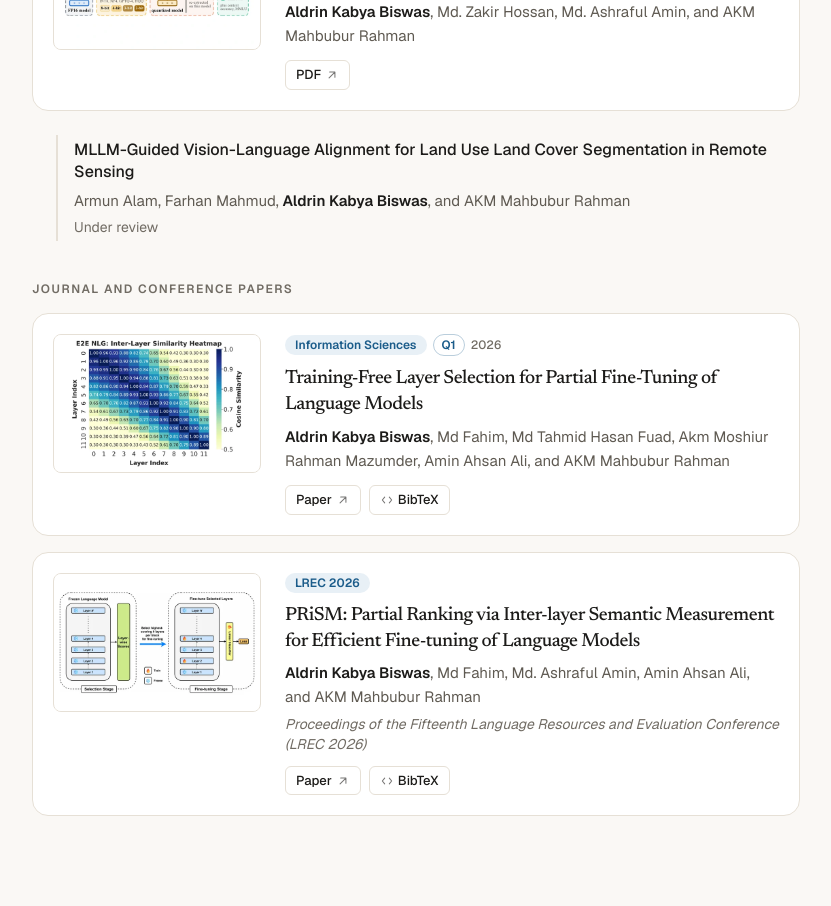
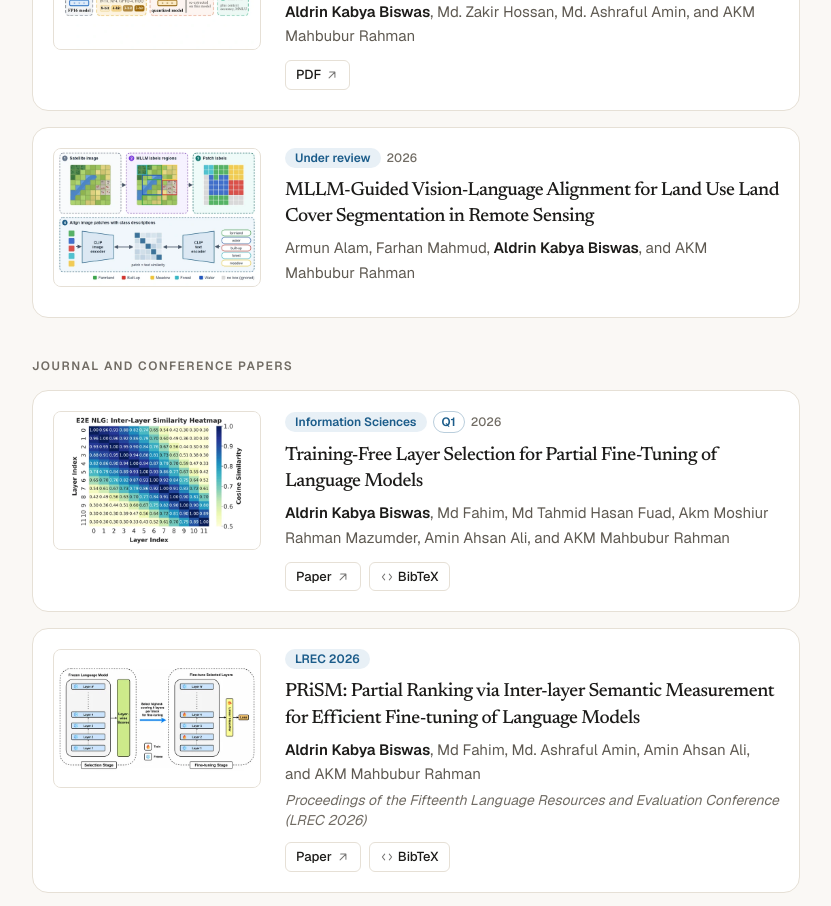
Before and after one commit to aldrinkabya/aldrinkabya.github.io, a Next.js app: page / in a window 1280 px wide. Shown: the part 2360-3266 px from the top of the page, without its empty margins (224-1055 px from the left). Built offline with nearby package versions, Linux system fonts and the light colour scheme.

Commit message:
Show the remote-sensing paper as a card with a drawn method sketch

```diff
--- a/src/content/publications.ts
+++ b/src/content/publications.ts
@@ -97,6 +97,10 @@ export const publications: Publication[] = [
     venueShort: "Under review",
     year: 2026,
     status: "under-review",
+    // Drawn for the site, not taken from the paper, which has no public copy.
+    thumbnail: "/images/papers/mllm-lulc.webp",
+    thumbnailAlt:
+      "Method sketch: a multimodal LLM draws class boxes on a satellite image, image patches take the class of their box, and CLIP image and text encoders are trained to align patches with class descriptions.",
   },
 ];
 
```
Also changed, not shown: public/images/papers/mllm-lulc.webp (added).
